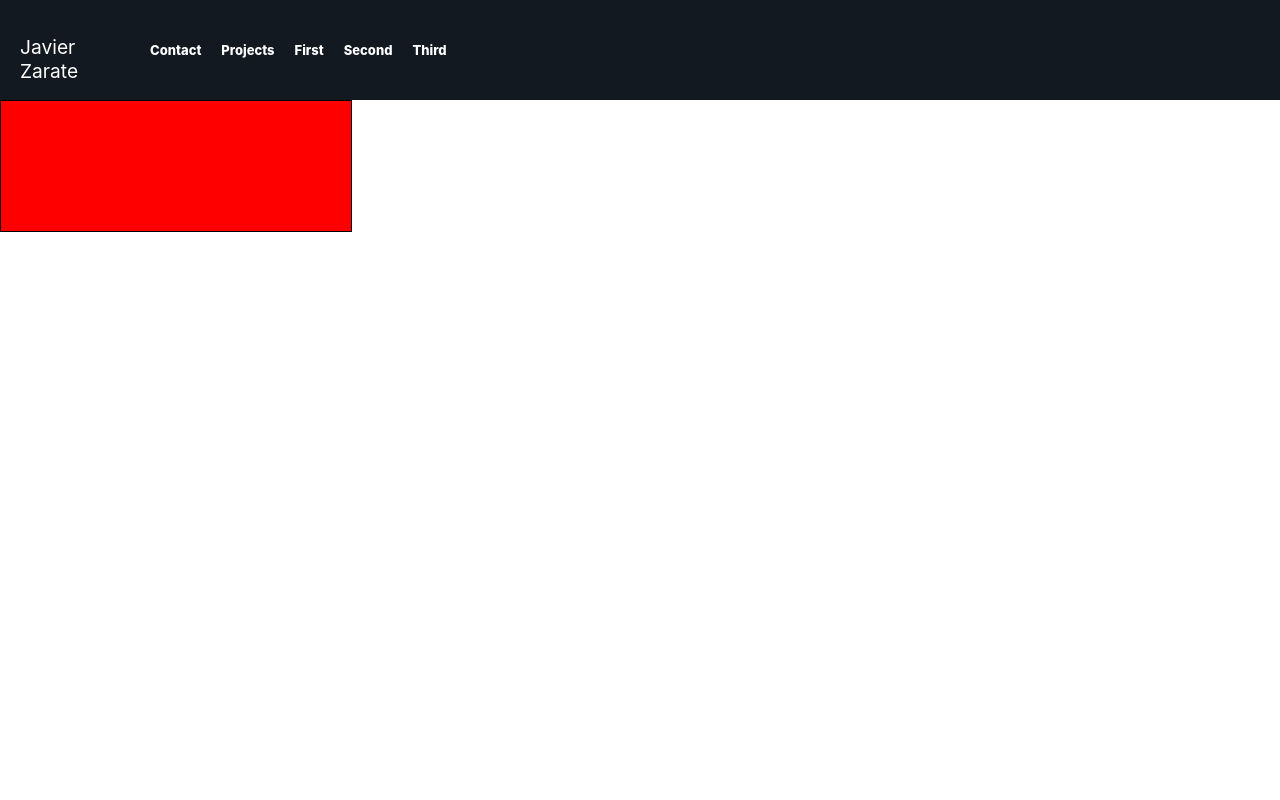
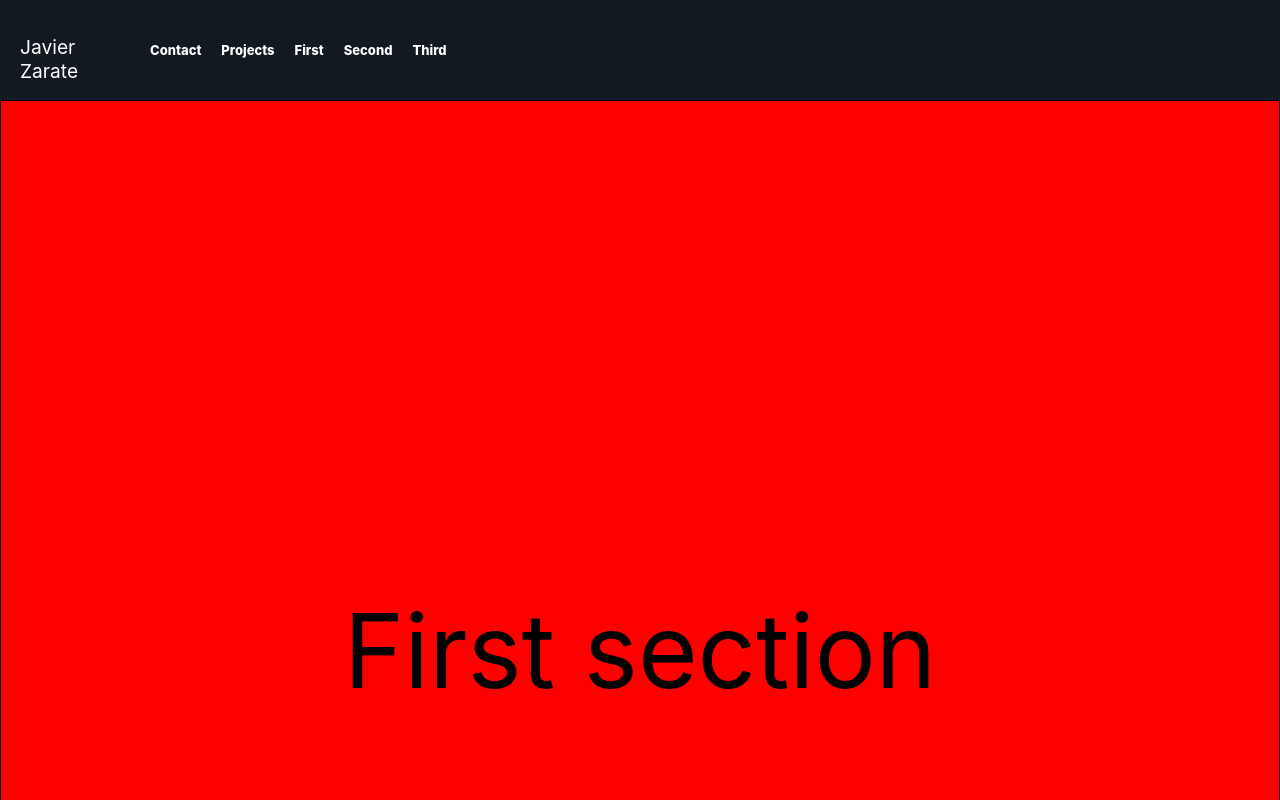
Before and after one commit to zaratejavier/porfolio, a React (Create React App) app: page / in a window 1280 px wide. Shown: the top 800 px of the page. Built offline with nearby package versions, Linux system fonts and the light colour scheme.

Commit message:
smooth scroll working as expected, need to get tid or scroll bar

```diff
--- a/src/Components/Home.js
+++ b/src/Components/Home.js
@@ -7,11 +7,11 @@ const Home = () => {
       {/* Image */}
       <h1>Javier Zarate</h1>
 
-      <div id="first" style={{backgroundColor:"red", padding:"400px"}}>First section</div>
+      <div id="first" style={{backgroundColor:"red", padding:"100px"}}>First section</div>
 
-      <div id="second" style={{backgroundColor:"blue", padding:"400px"}}>Second section</div>
+      <div id="second" style={{backgroundColor:"blue", padding:"100px"}}>Second section</div>
 
-      <div id="third" style={{backgroundColor:"green", padding:"400px"}}>Third section</div>
+      <div id="third" style={{backgroundColor:"green", padding:"100px"}}>Third section</div>
 
       {/* discription */}
     </section>
--- a/src/Styles/Home.css
+++ b/src/Styles/Home.css
@@ -1,10 +1,10 @@
  section {
-   width: 350px;
-   height: 130px;
+   width: auto;
+   height: 900px;
    overflow-y: scroll;
    border: 1px solid black;
    font-size: 0;
-   scroll-behavior: smooth;    /* <----- THE SECRET ---- */
+   scroll-behavior: smooth;
  }
 
  section div{
```
